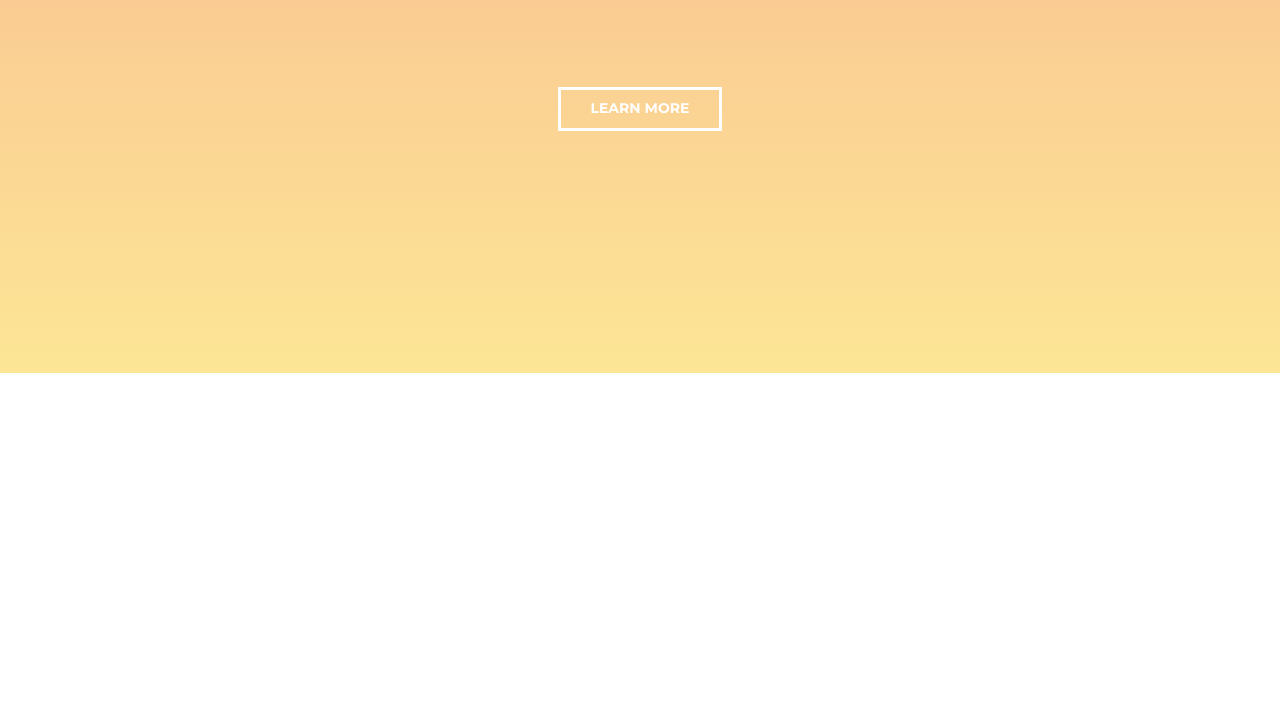
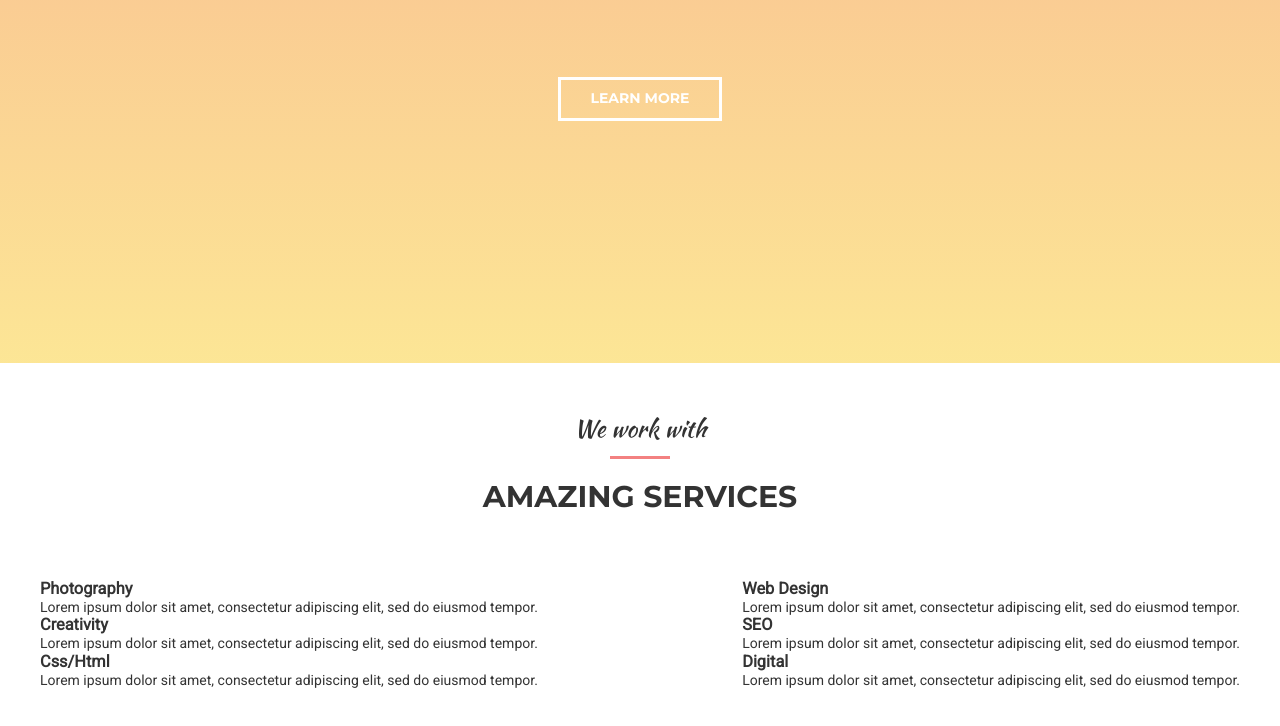
Before and after one commit to OlegKhodakivskyi/goit-fe-course, a plain HTML site: page html-css/module-10/index.html in a window 1280 px wide. Shown: the part 904-1630 px from the top of the page. Before the commit the page ends 1277 px from the top, so only its background shows below. Drawn offline with Linux system fonts and the light colour scheme.

Commit message:
some minor updates

```diff
--- a/html-css/module-10/css/style.css
+++ b/html-css/module-10/css/style.css
@@ -105,7 +105,7 @@ ol, ul {
     width: 100%;
     height: 3px;
     background-color: #fce38a;
-    margin: 10px 0;
+    margin: 10px 0 0;
     opacity: 0;
     visibility: hidden;
     transition: all 1000ms linear;
@@ -221,3 +221,46 @@ ol, ul {
 }
 
     /* SERVICE-SECTION */
+
+.section-service {
+    padding: 52px 0 0;
+}
+
+.section-title {
+    display: block;
+    text-align: center;
+    text-transform: uppercase;
+    font-family: var(--font-monts);
+    font-size: 30px;
+    font-weight: var(--bold);
+    color: #333333;
+    margin-bottom: 64px;
+}
+
+.section-title__new-line {
+    display: block;
+    text-align: center;
+    font-family: var(--font-Kaushan);
+    font-weight: var(--regular);
+    font-size: 24px;
+    line-height: 1.2;
+    color: #333333;
+    margin-bottom: 20px;
+    text-transform: none;
+}
+
+.section-title ::after {
+    display: block;
+    content: "";
+    width: 60px;
+    height: 3px;
+    background-color: #f38181;
+    margin: 12px auto 0;
+}
+
+.section-service__list {
+    display: flex;
+    justify-content: space-between;
+    flex-wrap: wrap;
+    padding-bottom: 100px;
+}
--- a/html-css/module-10/index.html
+++ b/html-css/module-10/index.html
@@ -53,13 +53,47 @@
     <main>
         <section class="section-service">
             <div class="container">
+                <h2 class="section-title">
+                    <span class="section-title__new-line">We work with</span>
+                    amazing services
+                </h2>
+                <ul class="section-service__list">
+                    <li class="section-service__clock">
+                        <h3 class="section-service__item-title">Photography</h3>
+                        <p class="section-service__item-description">Lorem ipsum dolor sit amet, consectetur adipiscing elit, sed do eiusmod tempor.</p>
+                    </li>
+
+                    <li class="section-service__web-design">
+                        <h3 class="section-service__item-title">Web Design</h3>
+                        <p class="section-service__item-description">Lorem ipsum dolor sit amet, consectetur adipiscing elit, sed do eiusmod tempor.</p>
+                    </li>
+
+                    <li class="section-service__creativity">
+                        <h3 class="section-service__item-title">Creativity</h3>
+                        <p class="section-service__item-description">Lorem ipsum dolor sit amet, consectetur adipiscing elit, sed do eiusmod tempor.</p>
+                    </li>
+
+                    <li class="section-service__seo">
+                        <h3 class="section-service__item-title">SEO</h3>
+                        <p class="section-service__item-description">Lorem ipsum dolor sit amet, consectetur adipiscing elit, sed do eiusmod tempor.</p>
+                    </li>
+
+                    <li class="section-service__css-html">
+                        <h3 class="section-service__item-title">Css/Html</h3>
+                        <p class="section-service__item-description">Lorem ipsum dolor sit amet, consectetur adipiscing elit, sed do eiusmod tempor.</p>
+                    </li>
+
+                    <li class="section-service__digital">
+                        <h3 class="section-service__item-title">Digital</h3>
+                        <p class="section-service__item-description">Lorem ipsum dolor sit amet, consectetur adipiscing elit, sed do eiusmod tempor.</p>
+                    </li>
+                </ul>
+            </div>
+        </section>
 
 
 
 
-
-            </div>
-        </section>
     </main>
 </body>
 </html>
```
Also changed, not shown: html-css/module-08/css/style.css (+4 -5 lines).
